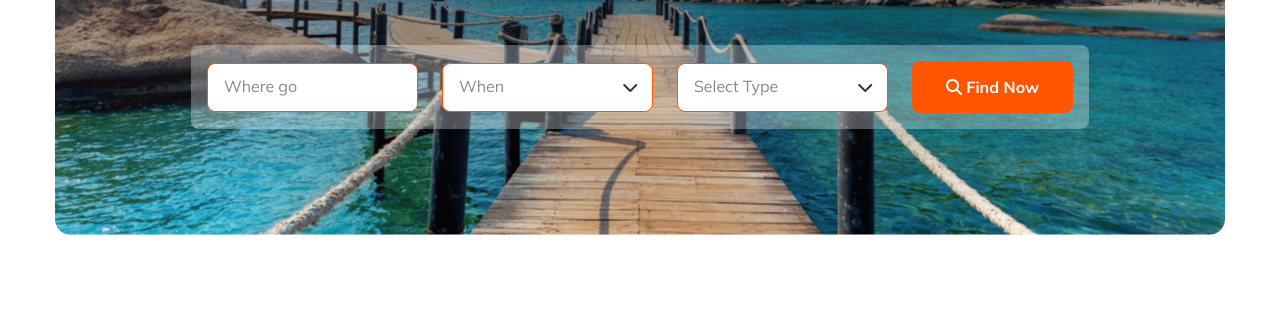
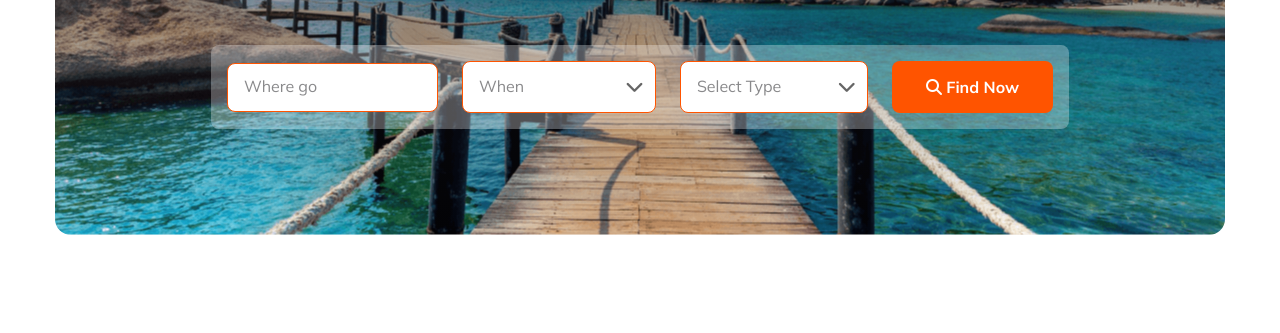
Before and after one commit to omor777/Travel-Website, a plain HTML site: page index.html in a window 1280 px wide. Shown: the part 413-746 px from the top of the page. Drawn offline with Linux system fonts and the light colour scheme.

Commit message:
updated select menu banner section

```diff
--- a/index.html
+++ b/index.html
@@ -46,14 +46,22 @@
 
         <form>
           <input type="text" placeholder="Where go" class="location" />
-          <div class="dropdown">
-            <input type="text" placeholder="When" class="time" />
-            <i class="fa-solid fa-chevron-down"></i>
+
+          <div class="select">
+            <select name="time">
+              <option value="when">When</option>
+            </select>
+            <span class="arrow"><i class="fa-solid fa-chevron-down"></i></span>
           </div>
-          <div class="dropdown">
-            <input type="text" placeholder="Select Type" class="type" />
-            <i class="fa-solid fa-chevron-down"></i>
+          <div class="select">
+            <select name="type" id="select-2">
+              <option value="select-type">Select Type</option>
+            </select>
+            <span class="focus arrow"
+              ><i class="fa-solid fa-chevron-down"></i
+            ></span>
           </div>
+
           <button type="submit" class="btn find_now_bnt">
             <i class="fa-solid fa-magnifying-glass"></i>
             Find Now
--- a/styles/responsive.css
+++ b/styles/responsive.css
@@ -49,6 +49,10 @@
     font-size: 14px;
     line-height: 21px;
     margin-top: 10px;
+  }
+
+  .select {
+    width: 100%;
   }
 
   /* ! popular section */
--- a/styles/style.css
+++ b/styles/style.css
@@ -124,6 +124,7 @@ nav a {
   padding: 16px;
   display: flex;
   align-items: center;
+  justify-content: space-between;
   gap: 24px;
 }
 
@@ -135,7 +136,77 @@ nav a {
   padding: 16px;
 }
 
-.dropdown {
+.find_now_bnt {
+  padding: 16px 34px;
+  border-radius: 8px;
+  background: #ff5400;
+  color: #fff;
+  text-align: center;
+  font-family: Mulish;
+  font-size: 16px;
+  font-weight: 700;
+}
+
+/* ?! select styles  */
+.banner form select {
+  -webkit-appearance: none;
+  -moz-appearance: none;
+  appearance: none;
+  background-color: transparent;
+  border: none;
+  outline: none;
+  color: rgba(19, 19, 24, 0.5);
+  font-family: Mulish;
+  padding: 0 1em 0 0;
+  margin: 0;
+  width: 100%;
+  font-family: inherit;
+  font-size: inherit;
+  cursor: inherit;
+  line-height: inherit;
+  padding: 16px 130px 16px 16px;
+}
+
+#select-2 {
+  padding: 16px 85px 16px 16px;
+}
+
+.select {
+  font-family: Mulish;
+  border: 1px solid #ff5400;
+  border-radius: 8px;
+  font-size: 16px;
+  cursor: pointer;
+  line-height: 1.1;
+  background-color: #fff;
+  /* background-image: linear-gradient(to top, #f9f9f9, #fff 33%); */
+  position: relative;
+}
+
+.arrow {
+  position: absolute;
+  right: 6%;
+  top: 31%;
+}
+
+.arrow i {
+  font-size: 18px;
+  color: #666;
+}
+
+select::-ms-expand {
+  display: none;
+}
+/* ?! select styles  */
+
+.banner form input::placeholder {
+  color: rgba(19, 19, 24, 0.5);
+  font-family: Mulish;
+  font-size: 16px;
+  font-weight: 400;
+}
+
+/* .dropdown {
   position: relative;
 }
 
@@ -144,7 +215,7 @@ nav a {
   color: rgba(0, 0, 0, 0.8);
   top: 33%;
   right: 7%;
-}
+} */
 
 .find_now_bnt {
   padding: 16px 34px;
@@ -159,14 +230,6 @@ nav a {
 .find_now_bn i {
   margin-right: 6px;
 }
-
-.banner form input::placeholder {
-  color: rgba(19, 19, 24, 0.5);
-  font-family: Mulish;
-  font-size: 16px;
-  font-weight: 400;
-}
-
 /* ! banner section end here */
 /* ! popular section start here */
 .popular {
```
